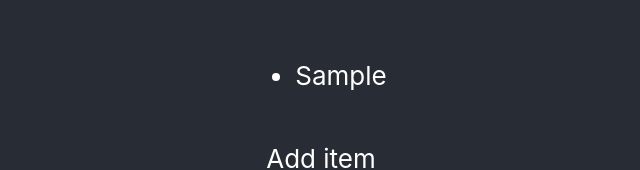
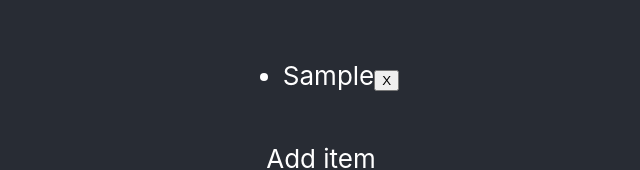
Before and after one commit to saranshkataria/todo-list-react-hooks-demo, a React (Create React App) app: page / in a window 1280 px wide. Both pictures are taken after typing "Sample" into the empty fields and a click on the button "Add Item". Shown: the part 299-469 px from the top of the page, without its empty margins (319-959 px from the left). Built offline with nearby package versions, Linux system fonts and the light colour scheme.

Commit message:
remove item functionality

```diff
--- a/src/App.js
+++ b/src/App.js
@@ -9,11 +9,14 @@ function App() {
     // assuming no duplicates for demo purposes
     setItems([...items, item]);
   };
+  const removeItem = (itemToBeDeleted) => {
+    setItems(items.filter((item) => itemToBeDeleted !== item));
+  };
   return (
     <div className="App">
       <header className="App-header">
         To Do items
-        <ItemList items={items} />
+        <ItemList items={items} removeItem={removeItem} />
         <AddItemForm addItem={addItem} />
       </header>
     </div>
--- a/src/Item.js
+++ b/src/Item.js
@@ -1,9 +1,10 @@
 import React from 'react';
 
-const Item = ({ item }) => {
+const Item = ({ item, removeItem }) => {
   return (
     <div>
       <span>{item}</span>
+      <button onClick={() => removeItem(item)}>X</button>
     </div>
   );
 };
--- a/src/ItemList.js
+++ b/src/ItemList.js
@@ -1,13 +1,13 @@
 import React from 'react';
 import Item from './Item';
 
-const ItemList = ({ items }) => {
+const ItemList = ({ items, removeItem }) => {
   return (
     <div className="items-container">
       <ul>
         {items.map((item) => (
           <li>
-            <Item key={item} item={item} />
+            <Item key={item} item={item} removeItem={removeItem} />
           </li>
         ))}
       </ul>
```
